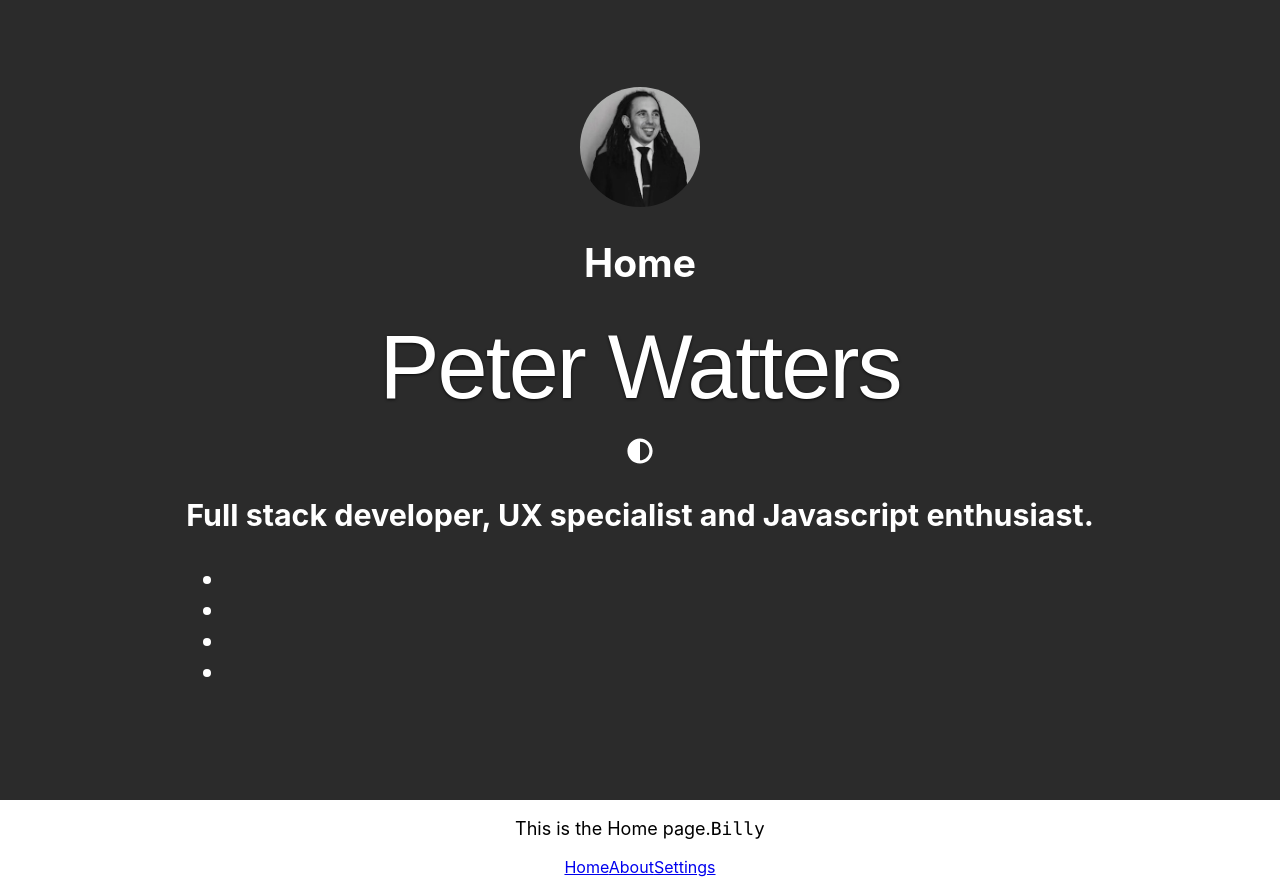
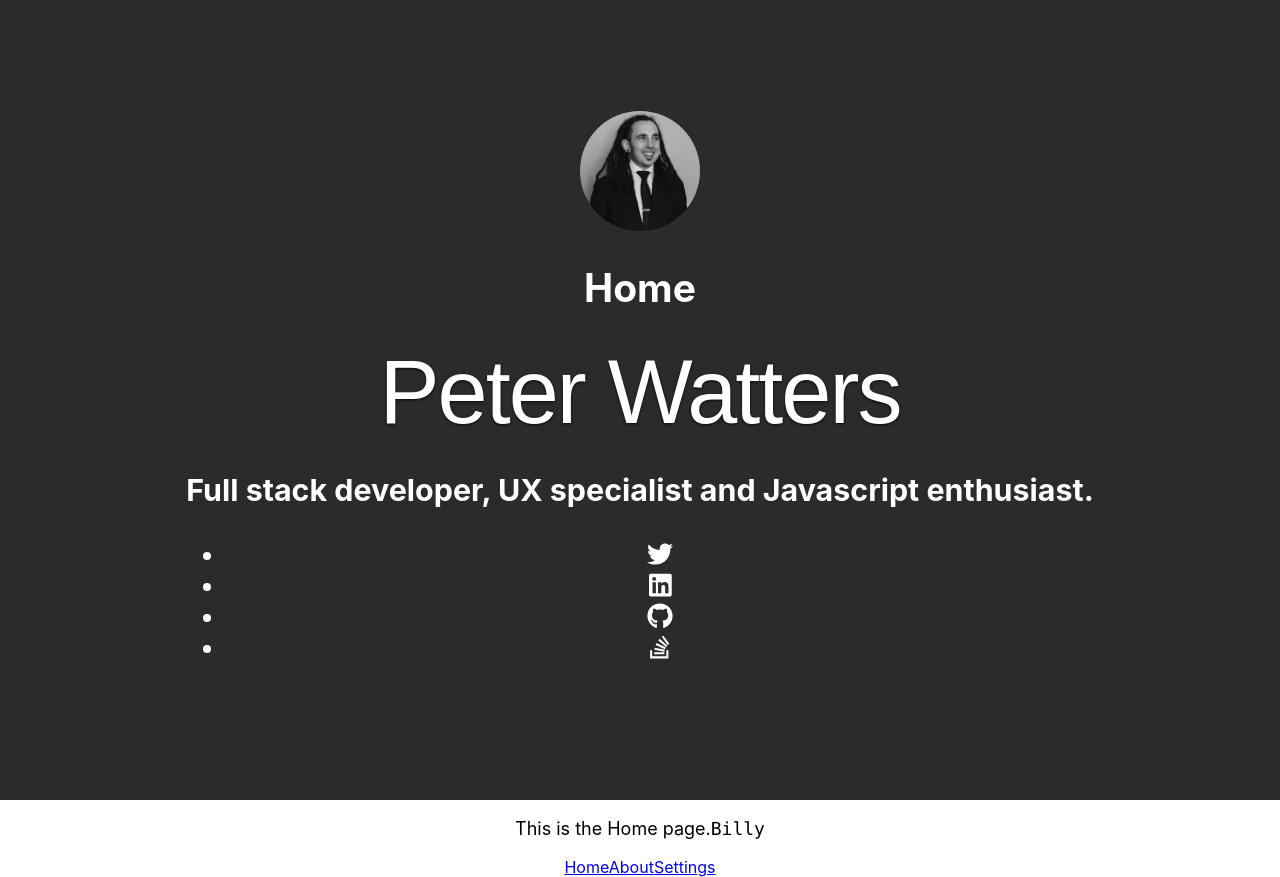
Before and after one commit to peter-watters/portfolio-pwa, a React (Create React App) app: page / in a window 1280 px wide. Built offline with nearby package versions, Linux system fonts and the light colour scheme.

Commit message:
Get fontAwesome icons working

```diff
--- a/package.json
+++ b/package.json
@@ -5,6 +5,7 @@
   "private": true,
   "dependencies": {
     "@fortawesome/fontawesome-svg-core": "^1.2.17",
+    "@fortawesome/free-brands-svg-icons": "^5.10.2",
     "@fortawesome/free-solid-svg-icons": "^5.8.1",
     "@fortawesome/react-fontawesome": "^0.1.4",
     "react": "^16.8.4",
--- a/src/App.js
+++ b/src/App.js
@@ -1,6 +1,7 @@
 import React, { Component } from 'react';
 import { Router, browserHistory, Route, Link } from 'react-router';
 import { FontAwesomeIcon } from '@fortawesome/react-fontawesome';
+import { faTwitter, faLinkedin, faStackOverflow, faGithub } from '@fortawesome/free-brands-svg-icons';
 import logo from './profilepic.jpg';
 import './App.css';
 
@@ -11,26 +12,31 @@ const Page = ({ title }) => (
         <h2>{title}</h2>
             <div>
                 <h1>Peter Watters</h1>
-                <FontAwesomeIcon icon="adjust"/>
                 <h3>
                   <span>Full stack developer</span>, <span>UX specialist</span> and <span> Javascript enthusiast</span>.
                 </h3>
                 <ul>
-                  <li><a href="https://twitter.com/Peter_J_W" target="_blank" rel="noopener noreferrer">
-                    <i className="fa fa-twitter"></i></a>
+                  <li>
+                    <a href="https://twitter.com/Peter_J_W" target="_blank" rel="noopener noreferrer">
+                    <FontAwesomeIcon color="#FFFFFF" icon={faTwitter} />
+                    <FontAwesomeIcon color="#FFFFFF" icon="Twitter" />
+                    </a>
                   </li>
                   <li>
                     <a href="https://www.linkedin.com/in/peter-watters/" target="_blank" rel="noopener noreferrer">
-                    <i className="fa fa-linkedin"></i></a>
+                    <FontAwesomeIcon  color="#FFFFFF" icon={faLinkedin} />
+                    </a>
                   </li>
                   <li>
                     <a href="https://github.com/peter-watters" target="_blank" rel="noopener noreferrer">
-                      <i className="fa fa-github"></i>
+                      <FontAwesomeIcon color="#FFFFFF" icon={faGithub} />
+                    </a>
+                  </li>
+                  <li>
+                    <a href="https://stackoverflow.com/users/1365580/peadar" target="_blank" rel="noopener noreferrer">
+                      <FontAwesomeIcon  color="#FFFFFF" icon={faStackOverflow} />
                     </a>
                     </li>
-                  <li><a href="https://stackoverflow.com/users/1365580/peadar" target="_blank" rel="noopener noreferrer">
-                    <i className="fa fa-stack-overflow"></i></a>
-                  </li>
                 </ul>
           </div>
       </header>
--- a/src/index.js
+++ b/src/index.js
@@ -3,10 +3,13 @@ import ReactDOM from 'react-dom';
 import './index.css';
 import App from './App';
 import * as serviceWorker from './serviceWorker';
-import { library } from '@fortawesome/fontawesome-svg-core';
+import { library, } from '@fortawesome/fontawesome-svg-core';
 import { faAdjust } from '@fortawesome/free-solid-svg-icons';
+import { faTwitter } from '@fortawesome/free-brands-svg-icons';
+
 
 library.add(faAdjust);
+library.add(faTwitter);
 
 ReactDOM.render(<App />, document.getElementById('root'));
 
```
Also changed, not shown: 2 other files (tests, documents, lock files or other folders).
